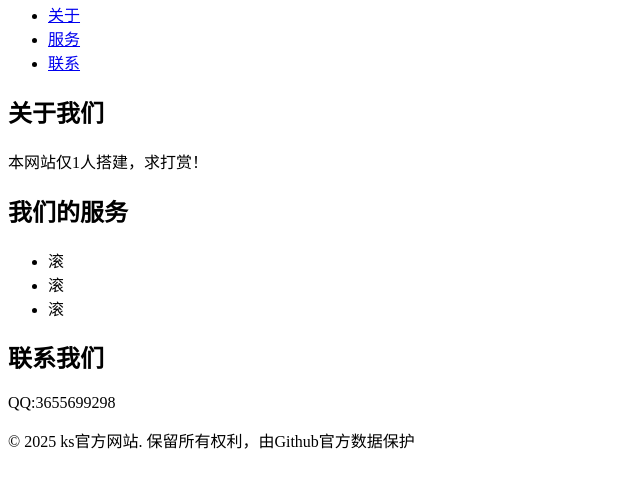
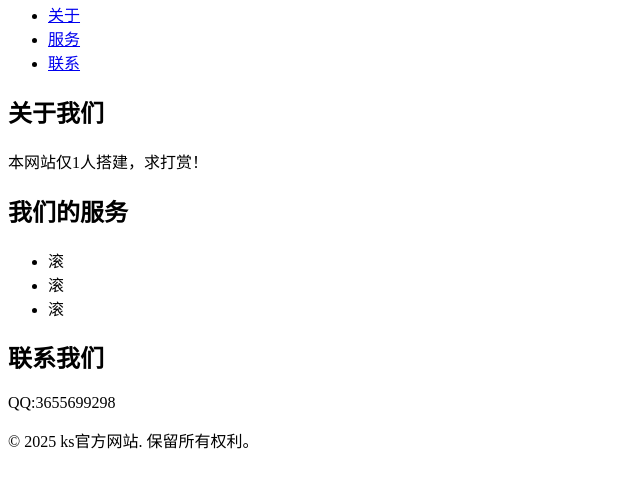
Before and after one commit to qwq123197/ks.github.io, a plain HTML site: page index.html in a window 1280 px wide. Shown: the part 87-574 px from the top of the page, without its empty margins (0-640 px from the left). Drawn offline with Linux system fonts and the light colour scheme.

Commit message:
Update index.html
你好

```diff
--- a/index.html
+++ b/index.html
@@ -37,7 +37,7 @@
     </section>
 
     <footer>
-        <p>&copy; 2025 ks官方网站. 保留所有权利，由Github官方数据保护</p>
+        <p>&copy; 2025 ks官方网站. 保留所有权利。</p>
     </footer>
 </body>
 </html>
```
